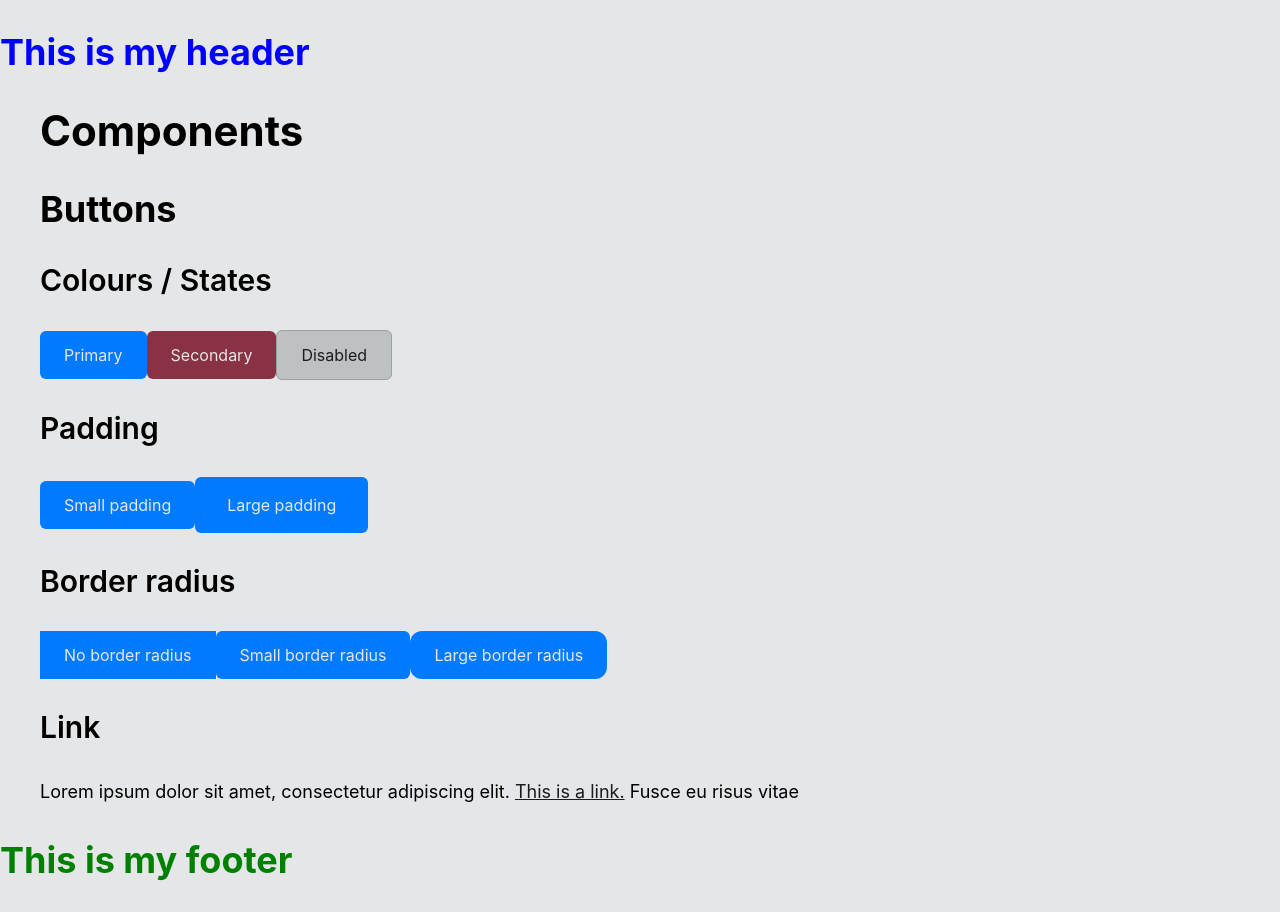
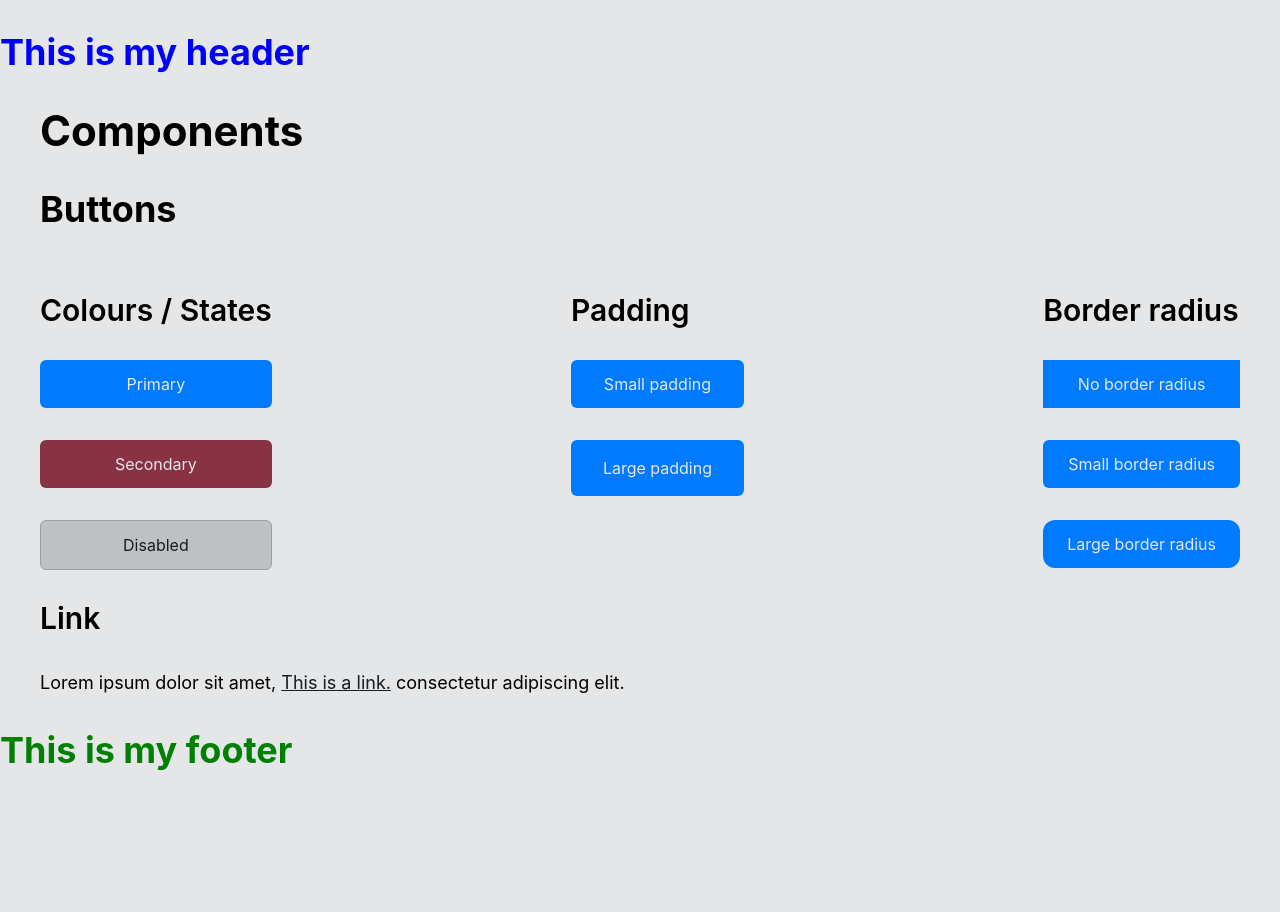
Before and after one commit to marboqmar/starter, a React app: page / in a window 1280 px wide. After the commit the page ends 803 px from the top, so only its background shows below. Built offline with nearby package versions, Linux system fonts and the light colour scheme; the HTML template or start-up script is replaced by a standard one.

Commit message:
Added buttons examples to components page

```diff
--- a/src/css/global/layout.css
+++ b/src/css/global/layout.css
@@ -1,6 +1,6 @@
 /* Container */
 .container {
-  width: 100%;
+  max-width: 100%;
   margin-left: auto;
   margin-right: auto;
   padding-left: var(--spacing-sm);
--- a/src/css/pages/Components.css
+++ b/src/css/pages/Components.css
@@ -1,3 +1,26 @@
-.home {
-  color: purple;
+.button-examples {
+  display: flex;
+  flex-direction: column;
 }
+
+.button-examples h3 {
+  max-width: 16rem;
+}
+
+.button-group {
+  display: flex;
+  flex-direction: column;
+  gap: var(--spacing-sm);
+}
+
+.button-group .button {
+  max-width: 16rem;
+}
+
+@media (min-width: 768px) {
+  .button-components {
+    display: flex;
+    flex-direction: row;
+    justify-content: space-between;
+  }
+}
--- a/src/pages/Components.jsx
+++ b/src/pages/Components.jsx
@@ -7,9 +7,11 @@ export const Components = () => {
       <h1>Components</h1>
       {/* Buttons */}
       <h2>Buttons</h2>
-
+      <div className="button-components">
         {/* Buttons - Colours / States */}
+        <div className="button-examples">
           <h3>Colours / States</h3>
+          <div className="button-group">
             <Button
             >
               Primary
@@ -24,9 +26,13 @@ export const Components = () => {
             >
               Disabled
             </Button>
+          </div>
+        </div>
 
         {/* Buttons - Padding */}
+        <div className="button-examples">
           <h3>Padding</h3>
+          <div className="button-group">
             <Button
             >
               Small padding
@@ -36,9 +42,13 @@ export const Components = () => {
             >
               Large padding
             </Button>
+          </div>
+        </div>
 
         {/* Buttons - Border radius */}
+        <div className="button-examples">
           <h3>Border radius</h3>
+          <div className="button-group">
             <Button
               borderRadius={"none"}
             >
@@ -54,10 +64,13 @@ export const Components = () => {
             >
               Large border radius
             </Button>
+          </div>
+        </div>
+      </div>
 
       {/* Buttons - Link */}
       <h3>Link</h3>
-      <p>Lorem ipsum dolor sit amet, consectetur adipiscing elit. {" "}
+      <p>Lorem ipsum dolor sit amet, {" "}
         <Button
           component={Link}
           isLink
@@ -65,7 +78,7 @@ export const Components = () => {
         >
           This is a link.
         </Button>
-        {" "} Fusce eu risus vitae
+        {" "} consectetur adipiscing elit.
       </p>
     </div>
   )
```
Lines whose indentation alone changed are shown as unchanged.
